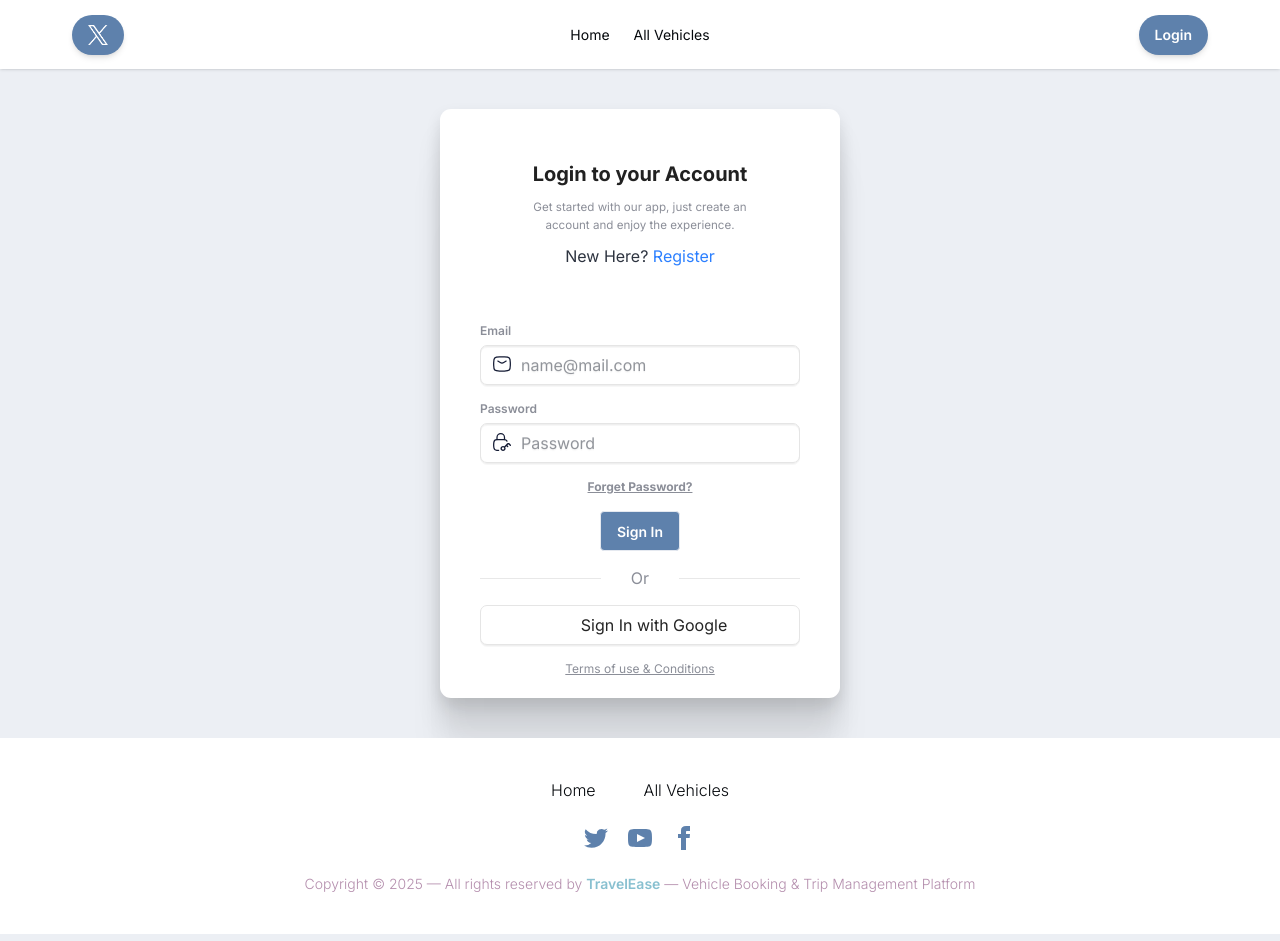
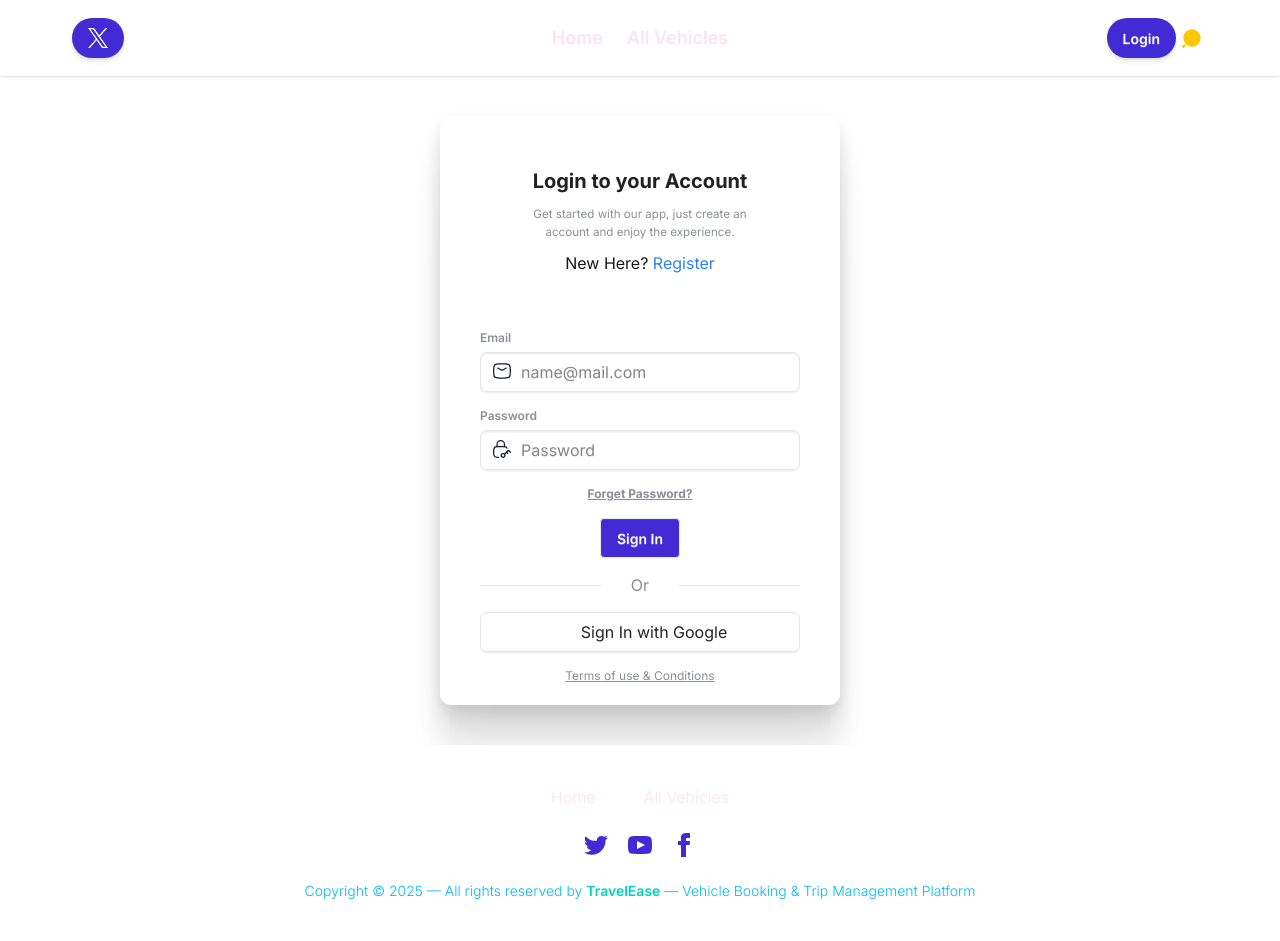
Before and after one commit to nswarnob/travel-ease-client, a React (Vite) app: page /login in a window 1280 px wide. Built offline with nearby package versions, Linux system fonts and the light colour scheme; no server answers.

Commit message:
Dark theme added

```diff
--- a/src/Components/Navbar.jsx
+++ b/src/Components/Navbar.jsx
@@ -2,6 +2,7 @@ import React, { useContext } from "react";
 import { NavLink } from "react-router";
 import logo from "../assets/logo-white.png";
 import { AuthContext } from "../Providers/AuthProvider";
+import ThemeControler from "./ThemeControler";
 
 const Navbar = () => {
   const { user, logOut } = useContext(AuthContext);
@@ -87,7 +88,7 @@ const Navbar = () => {
             <div
               tabIndex={0}
               role="button"
-              className="btn btn-ghost text-white lg:hidden"
+              className="btn btn-ghost text-primary lg:hidden"
             >
               <svg
                 xmlns="http://www.w3.org/2000/svg"
@@ -123,7 +124,7 @@ const Navbar = () => {
 
         {/* Center Links */}
         <div className="navbar-center hidden lg:flex">
-          <ul className="menu menu-horizontal">{links}</ul>
+          <ul className="menu menu-horizontal font-semibold text-primary-content text-lg">{links}</ul>
         </div>
 
         {/* Right Side (Auth) */}
@@ -143,6 +144,7 @@ const Navbar = () => {
               Login
             </NavLink>
           )}
+          <ThemeControler></ThemeControler>
         </div>
       </div>
     </div>
--- /dev/null
+++ b/src/Components/ThemeControler.jsx
@@ -0,0 +1,38 @@
+import React, { useContext } from "react";
+import { ThemeContext } from "../Providers/ThemeProvider";
+
+
+const ThemeControler = () => {
+  const { theme, toggleTheme } = useContext(ThemeContext);
+
+  return (
+    <label className="swap swap-rotate cursor-pointer">
+      {/* hidden checkbox */}
+      <input
+        type="checkbox"
+        onChange={toggleTheme}
+        checked={theme === "dark"}
+      />
+
+      {/* ☀️ sun icon (light mode) */}
+      <svg
+        className="swap-off h-8 w-8 fill-current text-yellow-400"
+        xmlns="http://www.w3.org/2000/svg"
+        viewBox="0 0 24 24"
+      >
+        <path d="M5.64,17l-.71.71a1,1,0,1,0,1.41,1.41l.71-.71A1,1,0,0,0,5.64,17ZM12,5.5A6.5,6.5,0,1,0,18.5,12,6.51,6.51,0,0,0,12,5.5Z" />
+      </svg>
+
+      {/* 🌙 moon icon (dark mode) */}
+      <svg
+        className="swap-on h-8 w-8 fill-current text-blue-300"
+        xmlns="http://www.w3.org/2000/svg"
+        viewBox="0 0 24 24"
+      >
+        <path d="M21.64,13a1,1,0,0,0-1.05-.14,8,8,0,1,1-7.49-13A10.14,10.14,0,1,0,22,14.05,1,1,0,0,0,21.64,13Z" />
+      </svg>
+    </label>
+  );
+};
+
+export default ThemeControler;
--- a/src/Pages/CarDetails.jsx
+++ b/src/Pages/CarDetails.jsx
@@ -109,7 +109,7 @@ const CarDetails = () => {
 
             <div>
               <button className="btn text-white rounded-3xl btn-primary shadow-md" onClick={handleBook}>
-                Book
+                Book Now
               </button>
             </div>
           </div>
--- a/src/Pages/ErrorPage.jsx
+++ b/src/Pages/ErrorPage.jsx
@@ -3,7 +3,7 @@ import { Link, useRouteError } from "react-router";
 
 const ErrorPage = () => {
   const error = useRouteError();
-  console.error(error);
+
 
   return (
     <div className="flex flex-col items-center justify-center min-h-screen bg-gray-50 text-gray-800">
--- a/src/Pages/HomePage.jsx
+++ b/src/Pages/HomePage.jsx
@@ -61,7 +61,7 @@ const HomePage = () => {
 
 
       <div className='my-15 max-w-100 md:max-w-4xl lg:max-w-6xl mx-auto'>
-        <h1 className='font-bold text-2xl text-secondary-content text-center mb-10' >Our Latest Vehicle</h1>
+        <h1 className='font-bold text-2xl text-base-content text-center mb-10' >Our Latest Vehicle</h1>
         <div className='grid md:grid-cols-2 sm:grid-cols-1 lg:grid-cols-3 gap-4'>
           {
             latestVehicles.map(car => <CarCard key={car._id} car={car}  ></CarCard>)
--- a/src/Pages/MyBookingPage.jsx
+++ b/src/Pages/MyBookingPage.jsx
@@ -36,7 +36,7 @@ const MyBookingPage = () => {
         !bookings.length ? <ErrorPage></ErrorPage> : (<div>
           {
             loading ? <Loader></Loader> : <div className="max-w-3xl mx-auto my-10">
-             <div className='flex text-secondary-content justify-between items-center ' >
+             <div className='flex text-base-content justify-between items-center ' >
                <h2 className="text-2xl font-bold mb-4">My Bookings</h2>
               <p> <strong>Total:</strong> {bookings.length}</p>
              </div>
--- a/src/Pages/MyVehiclePage.jsx
+++ b/src/Pages/MyVehiclePage.jsx
@@ -8,11 +8,12 @@ import Swal from "sweetalert2";
 const MyVehiclePage = () => {
   const { user } = useContext(AuthContext);
   const [myVehicles, setMyVehicles] = useState([]);
-  const [loading, setLoading] = useState(true);
+  const [loading, setLoading] = useState(false);
 
   useEffect(() => {
     const fetchData = async () => {
       if (!user?.email) return;
+      setLoading(true)
       try {
         const res = await axios.get(
           `http://localhost:3000/my-vehicles?email=${user.email}`
@@ -29,10 +30,24 @@ const MyVehiclePage = () => {
 
   //remove vehicle
   const handleRemove = async (id) => {
-    const confirmDelete = window.confirm(
-      "Are you sure you want to delete this vehicle?"
-    );
-    if (!confirmDelete) return;
+
+Swal.fire({
+  title: "Are you sure?",
+  text: "You won't be able to revert this!",
+  icon: "warning",
+  showCancelButton: true,
+  confirmButtonColor: "#3085d6",
+  cancelButtonColor: "#d33",
+  confirmButtonText: "Yes, delete it!"
+}).then((result) => {
+  if (result.isConfirmed) {
+    Swal.fire({
+      title: "Deleted!",
+      text: "Your file has been deleted.",
+      icon: "success"
+    });
+  }
+});
 
     try {
       const res = await axios.delete(
@@ -60,7 +75,7 @@ const MyVehiclePage = () => {
   }
   return (
     <div className="my-10 max-w-100 md:max-w-4xl mx-auto">
-      <h1 className="text-center text-3xl font-bold mb-10 text-secondary-content ">
+      <h1 className="text-center text-3xl font-bold mb-10 text-base-content ">
         My Vehicles
       </h1>
 
@@ -68,7 +83,7 @@ const MyVehiclePage = () => {
         <Loader></Loader>
       ) : (
         <div> {
-          myVehicles.length === 0 ? <div className="flex justify-center items-center"> <span className="skeleton skeleton-text">Its looks like you didn't add any vehicles, please aff first to see here your vehicle lists...</span></div> : <div className="grid grid-cols-1 lg:grid-cols-3 md:grid-cols-3 gap-4">
+          myVehicles.length===0 ? <div className="flex justify-center items-center"> <span className="skeleton skeleton-text">Its looks like you didn't add any vehicles, please aff first to see here your vehicle lists...</span></div> : <div className="grid grid-cols-1 lg:grid-cols-3 md:grid-cols-3 gap-4">
             {myVehicles.map((car) => (
               <CarCard
                 key={car._id}
--- /dev/null
+++ b/src/Providers/ThemeProvider.jsx
@@ -0,0 +1,29 @@
+// src/context/ThemeContext.jsx
+import React, { createContext, useEffect, useState } from "react";
+
+export const ThemeContext = createContext();
+
+const ThemeProvider = ({ children }) => {
+  const [theme, setTheme] = useState("light");
+
+  useEffect(() => {
+    const savedTheme = localStorage.getItem("theme") || "light";
+    setTheme(savedTheme);
+    document.documentElement.setAttribute("data-theme", savedTheme);
+  }, []);
+
+  const toggleTheme = () => {
+    const newTheme = theme === "nord" ? "nord-dark" : "nord";
+    setTheme(newTheme);
+    document.documentElement.setAttribute("data-theme", newTheme);
+    localStorage.setItem("theme", newTheme);
+  };
+
+  return (
+    <ThemeContext.Provider value={{ theme, toggleTheme }}>
+      {children}
+    </ThemeContext.Provider>
+  );
+};
+
+export default ThemeProvider;
--- a/src/index.css
+++ b/src/index.css
@@ -38,6 +38,60 @@
   --noise: 0;
 }
 
+
+@plugin "daisyui/theme" {
+  name: "nord-dark";
+  default: false;
+  prefersdark: true;
+  color-scheme: "dark";
+
+  /* Base colors — darker background, light text */
+  --color-base-100: oklch(20% 0.01 260);
+  --color-base-200: oklch(24% 0.01 260);
+  --color-base-300: oklch(30% 0.012 260);
+  --color-base-content: oklch(92% 0.01 260);
+
+  /* Primary — soft Nordic blue */
+  --color-primary: oklch(65% 0.08 250);
+  --color-primary-content: oklch(12% 0.02 250);
+
+  /* Secondary — muted lavender tint */
+  --color-secondary: oklch(70% 0.06 255);
+  --color-secondary-content: oklch(15% 0.015 255);
+
+  /* Accent — icy teal highlight */
+  --color-accent: oklch(75% 0.06 210);
+  --color-accent-content: oklch(14% 0.015 210);
+
+  /* Neutral — soft gray-blue */
+  --color-neutral: oklch(38% 0.03 265);
+  --color-neutral-content: oklch(92% 0.01 265);
+
+  /* Info/Success/Warning/Error tones — darker balance */
+  --color-info: oklch(75% 0.07 330);
+  --color-info-content: oklch(14% 0.015 330);
+
+  --color-success: oklch(78% 0.08 140);
+  --color-success-content: oklch(16% 0.015 140);
+
+  --color-warning: oklch(80% 0.1 80);
+  --color-warning-content: oklch(18% 0.02 80);
+
+  --color-error: oklch(60% 0.12 20);
+  --color-error-content: oklch(14% 0.03 20);
+
+  /* Radius & sizing same as light version */
+  --radius-selector: 1rem;
+  --radius-field: 0.25rem;
+  --radius-box: 0.5rem;
+  --size-selector: 0.25rem;
+  --size-field: 0.25rem;
+  --border: 1px;
+  --depth: 0;
+  --noise: 0;
+}
+
+
 *{
   font-family: "Inter", sans-serif;
   font-style: normal;
--- a/src/main.jsx
+++ b/src/main.jsx
@@ -5,11 +5,14 @@ import App from './App.jsx'
 import { router } from './Routes/Route.jsx'
 import { RouterProvider } from 'react-router'
 import AuthProvider from './Providers/AuthProvider.jsx'
+import ThemeProvider from './Providers/ThemeProvider.jsx'
 
 createRoot(document.getElementById('root')).render(
   <StrictMode>
-    <AuthProvider>
+<ThemeProvider>
+      <AuthProvider>
         <RouterProvider router={router} />
     </AuthProvider>
+</ThemeProvider>
   </StrictMode>,
 )
```
Also changed, not shown: src/Pages/AllVehiclesPage.jsx (+83 -37 lines).
